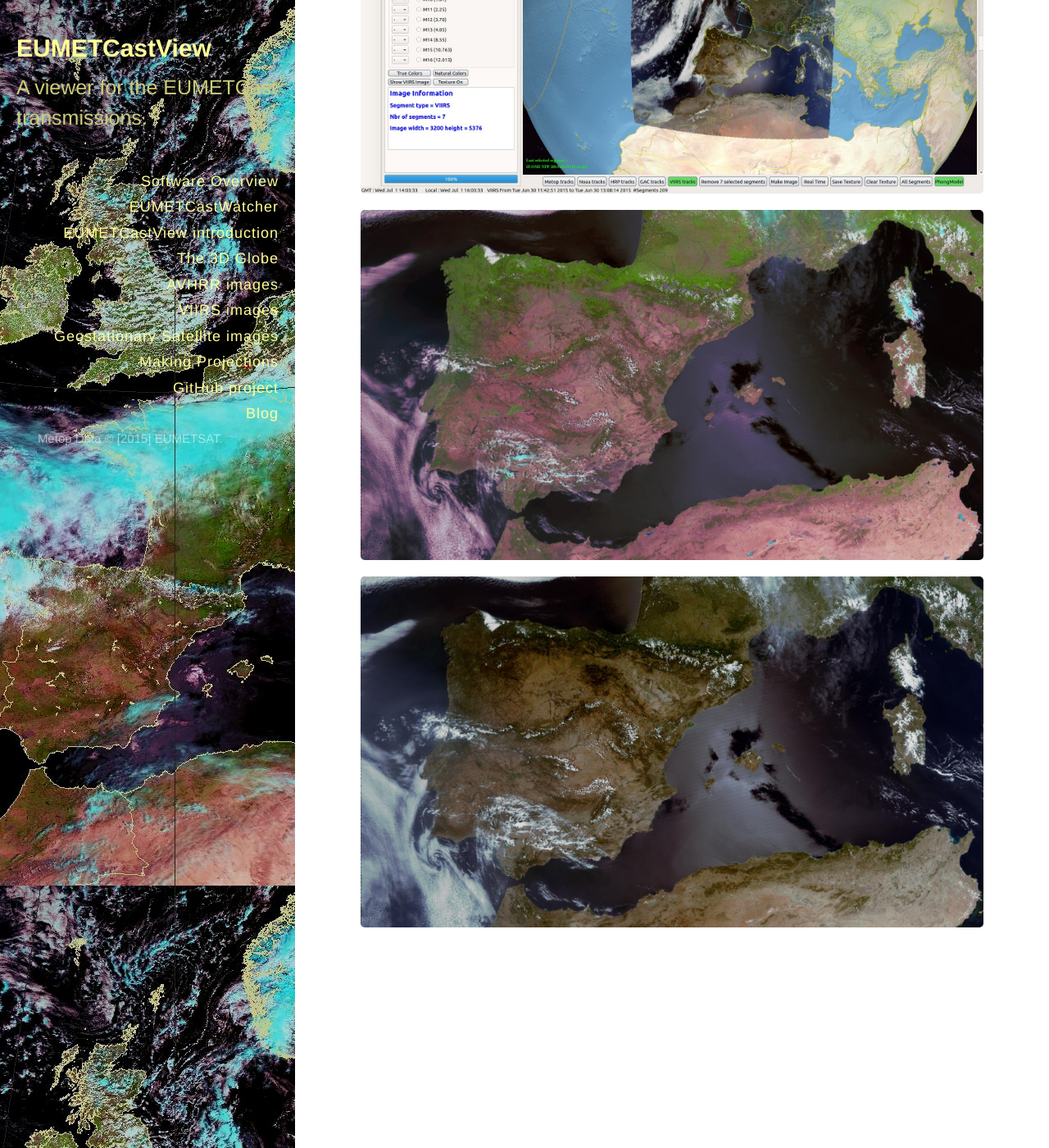
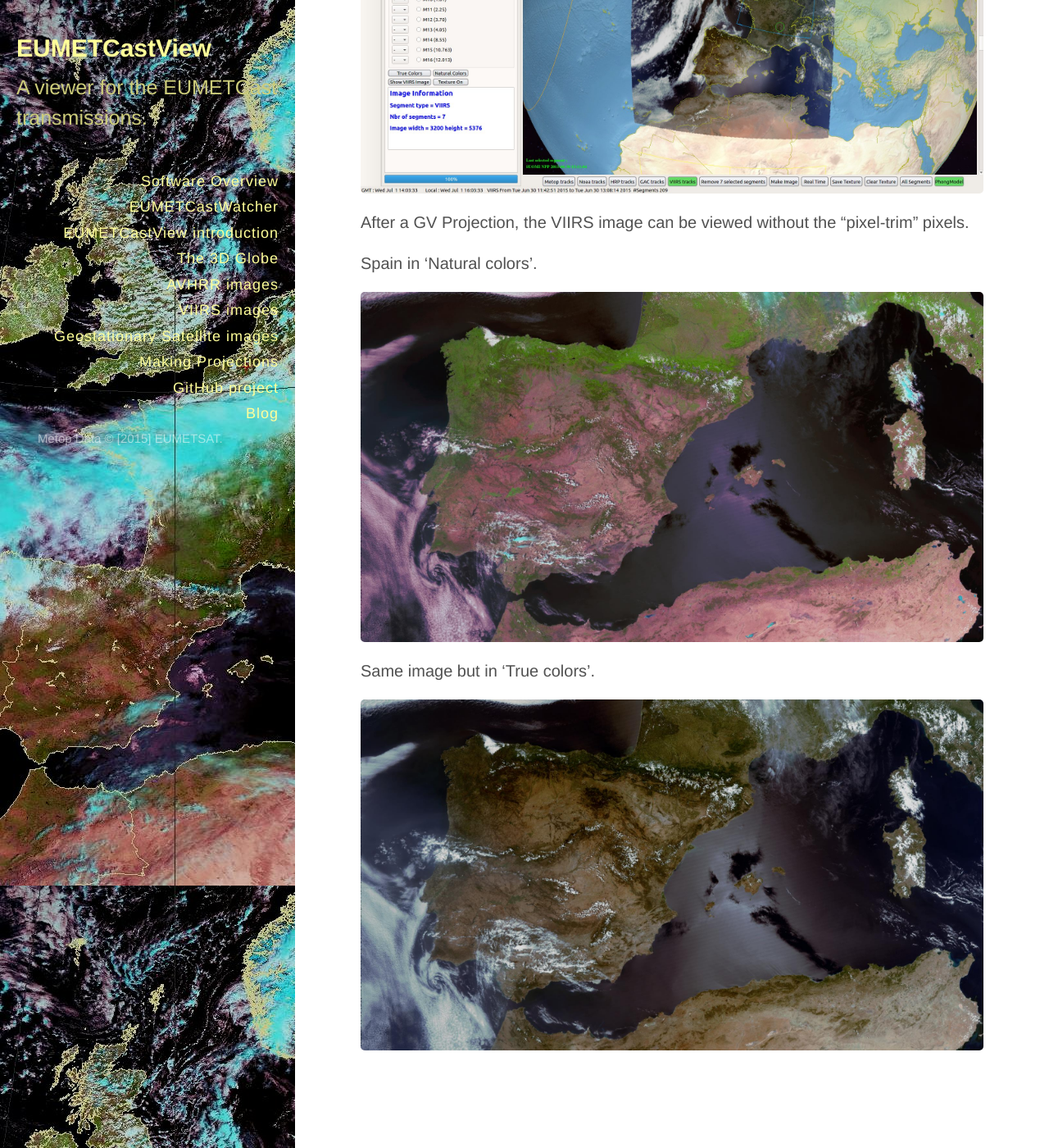
Before and after one commit to hvanruys/hvanruys.github.io, a Jekyll site: the page built from VIIRS.md, in a window 1280 px wide and 1400 px high, scrolled down 2134 px. Shown: the whole window at 82% size. Built offline with Jekyll 4.4.1, drawn with Linux system fonts in a browser that asks for light colours; Markdown is read by kramdown in place of the engine named in the settings.

Commit message:
VIIRS.md changed

```diff
--- a/VIIRS.md
+++ b/VIIRS.md
@@ -18,6 +18,12 @@ When selecting 'True Colors' the program will select Band 3, 4 and 5. After clic
 
 ![_config.yml](/images/Screenshot_VIIRS_3.jpg)
 
+After a GV Projection, the VIIRS image can be viewed without the "pixel-trim" pixels.
+
+Spain in 'Natural colors'.
+
 ![_config.yml](/images/spain201506211230_nat.jpg)
 
+Same image but in 'True colors'.
+
 ![_config.yml](/images/spain201506211230_true.jpg)
```
